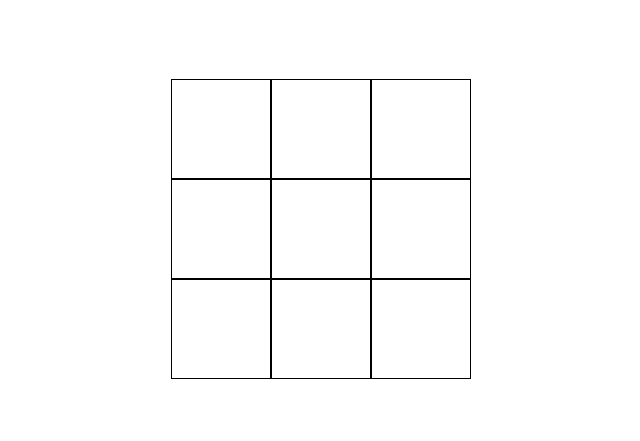
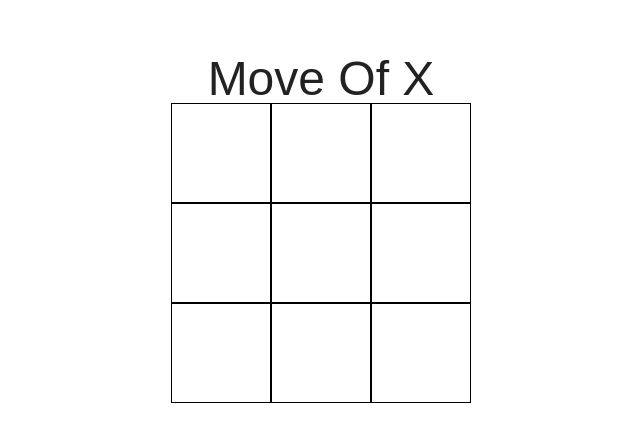
Before and after one commit to mayurhapani/reactprotailwind, a React (Vite) app: page / in a window 1280 px wide. Shown: the part 171-612 px from the top of the page, without its empty margins (319-959 px from the left). Built offline with nearby package versions, Linux system fonts and the light colour scheme.

Commit message:
tic tok tek game done

```diff
--- /dev/null
+++ b/src/TICTOKTEK/Box.jsx
@@ -0,0 +1,19 @@
+import React from "react";
+
+export default function Box(props) {
+  return (
+    <div
+      onClick={props.onClick}
+      style={{
+        height: "100px",
+        width: "100px",
+        border: "1px solid black",
+        display: "flex",
+        alignItems: "center",
+        justifyContent: "center",
+      }}
+    >
+      {props.value}
+    </div>
+  );
+}
--- a/src/TICTOKTEK/TICTOKTEK.jsx
+++ b/src/TICTOKTEK/TICTOKTEK.jsx
@@ -1,52 +1,123 @@
 import React, { useState } from "react";
 import "./tic.css";
+import Box from "./Box";
 
 export default function TICTOKTEK() {
   let [turn, setTurn] = useState(Array(9).fill(null));
-  console.log(turn);
+  let [isXturn, setIsXturn] = useState(true);
+  // console.log(turn);
+  const handleClick = (index) => {
+    if (turn[index] !== null) {
+      return;
+    }
+    let copyTurn = [...turn];
+    copyTurn[index] = isXturn ? "X" : "0";
+    setTurn(copyTurn);
+    setIsXturn(!isXturn);
+  };
+
+  const checkWinner = () => {
+    // console.log("hii");
+    const winnerState = [
+      [0, 1, 2],
+      [3, 4, 5],
+      [6, 7, 8],
+      [0, 3, 6],
+      [1, 4, 7],
+      [2, 5, 8],
+      [0, 4, 8],
+      [2, 4, 6],
+    ];
+
+    for (let winState of winnerState) {
+      const [a, b, c] = winState;
+      if (turn[a] !== null && turn[a] === turn[b] && turn[a] === turn[c]) {
+        return turn[a];
+      }
+    }
+    return false;
+  };
+
+  let isWinner = checkWinner();
 
   return (
     <div className="h-screen flex flex-col justify-center items-center text-5xl">
+      {isWinner ? (
+        <>
+          {isWinner} Is winner
+          <button
+            onClick={() => {
+              setTurn(Array(9).fill(null));
+            }}
+          >
+            Reset
+          </button>
+        </>
+      ) : (
+        <>
+          <h1>Move Of {isXturn ? "X" : "0"}</h1>
           <div className="row">
-        <div
+            <Box
               onClick={() => {
-            setTurn((turn[0] = "X"));
-            console.log(turn);
+                handleClick(0);
               }}
-          className="box"
-          value="0"
-        >
-          {turn}
-        </div>
-        <div className="box" value="1">
-          {turn}
-        </div>
-        <div className="box" value="2">
-          {turn}
-        </div>
+              value={turn[0]}
+            />
+            <Box
+              onClick={() => {
+                handleClick(1);
+              }}
+              value={turn[1]}
+            />
+            <Box
+              onClick={() => {
+                handleClick(2);
+              }}
+              value={turn[2]}
+            />
           </div>
           <div className="row">
-        <div className="box" value="3">
-          {turn}
-        </div>
-        <div className="box" value="4">
-          {turn}
-        </div>
-        <div className="box" value="5">
-          {turn}
-        </div>
+            <Box
+              onClick={() => {
+                handleClick(3);
+              }}
+              value={turn[3]}
+            />
+            <Box
+              onClick={() => {
+                handleClick(4);
+              }}
+              value={turn[4]}
+            />
+            <Box
+              onClick={() => {
+                handleClick(5);
+              }}
+              value={turn[5]}
+            />
           </div>
           <div className="row">
-        <div className="box" value="6">
-          {turn}
+            <Box
+              onClick={() => {
+                handleClick(6);
+              }}
+              value={turn[6]}
+            />
+            <Box
+              onClick={() => {
+                handleClick(7);
+              }}
+              value={turn[7]}
+            />
+            <Box
+              onClick={() => {
+                handleClick(8);
+              }}
+              value={turn[8]}
+            />
           </div>
-        <div className="box" value="7">
-          {turn}
-        </div>
-        <div className="box" value="8">
-          {turn}
-        </div>
-      </div>
+        </>
+      )}
     </div>
   );
 }
--- a/src/TICTOKTEK/tic.css
+++ b/src/TICTOKTEK/tic.css
@@ -6,3 +6,9 @@
   align-items: center;
   justify-content: center;
 }
+button {
+  margin-top: 25px;
+  border: 1px solid black;
+  padding: 10px;
+  font-size: 20px;
+}
```
Lines whose indentation alone changed are shown as unchanged.
